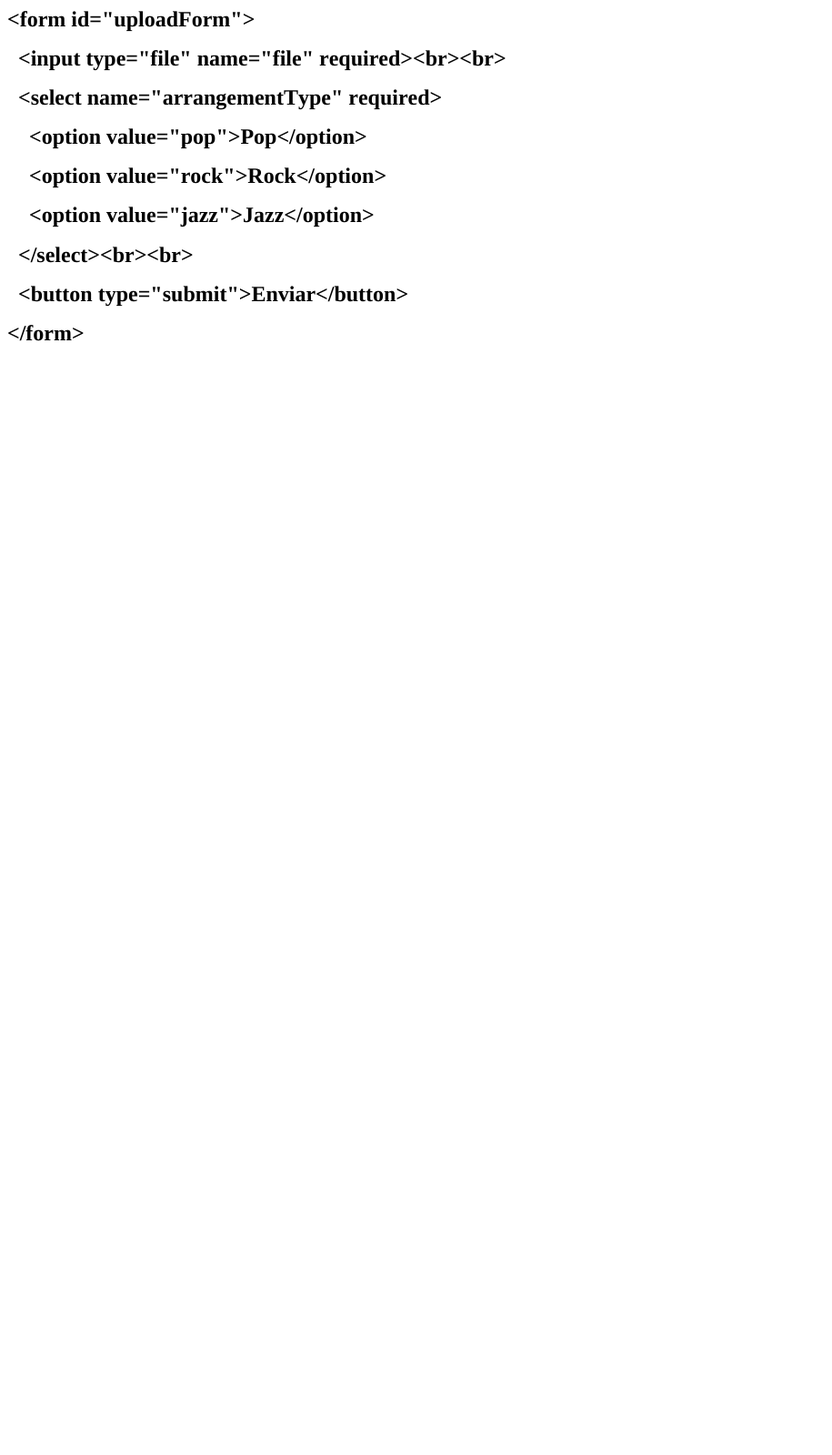
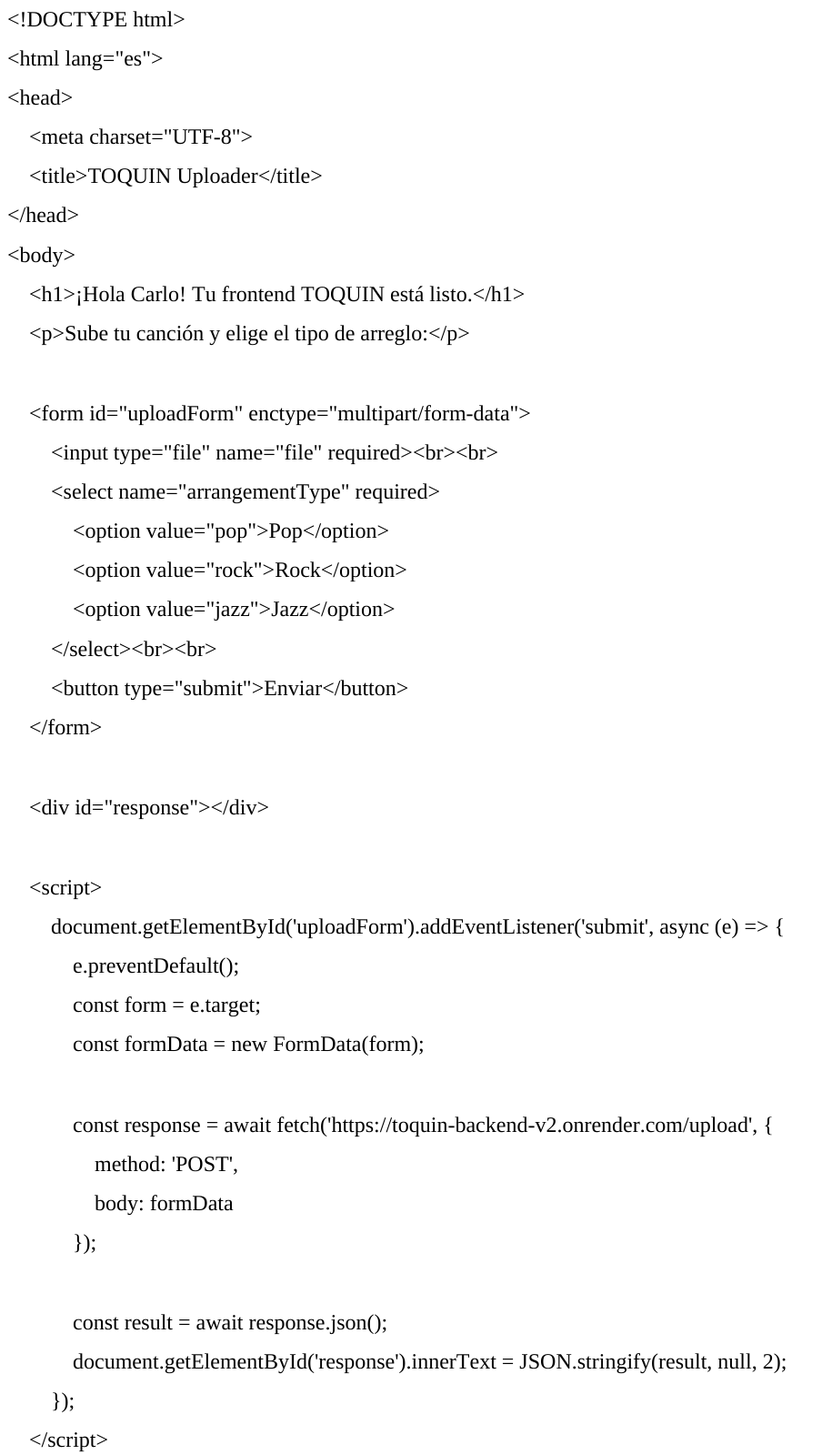
Before and after one commit to CarloGless/toquin-backend, a website: page Desktop/toquin-frontend-final/index.html in a window 1280 px wide. Shown: the top 1599 px of the page at 91% size, without its empty margins (0-915 px from the left). Before the commit the page ends 800 px from the top, so only its background shows below. Drawn offline with Linux system fonts and the light colour scheme.

Commit message:
Agrego formulario para subir canciones

```diff
--- a/Desktop/toquin-frontend-final/index.html
+++ b/Desktop/toquin-frontend-final/index.html
@@ -11,14 +11,44 @@
   </style>
 </head>
 <body>
-<h1 style="margin: 0.0px 0.0px 16.1px 0.0px; font: 24.0px Times; -webkit-text-stroke: #000000"><span class="s1"><b>&lt;form id="uploadForm"&gt;</b></span></h1>
-<h1 style="margin: 0.0px 0.0px 16.1px 0.0px; font: 24.0px Times; -webkit-text-stroke: #000000"><span class="s1"><b><span class="Apple-converted-space">  </span>&lt;input type="file" name="file" required&gt;&lt;br&gt;&lt;br&gt;</b></span></h1>
-<h1 style="margin: 0.0px 0.0px 16.1px 0.0px; font: 24.0px Times; -webkit-text-stroke: #000000"><span class="s1"><b><span class="Apple-converted-space">  </span>&lt;select name="arrangementType" required&gt;</b></span></h1>
-<h1 style="margin: 0.0px 0.0px 16.1px 0.0px; font: 24.0px Times; -webkit-text-stroke: #000000"><span class="s1"><b><span class="Apple-converted-space">    </span>&lt;option value="pop"&gt;Pop&lt;/option&gt;</b></span></h1>
-<h1 style="margin: 0.0px 0.0px 16.1px 0.0px; font: 24.0px Times; -webkit-text-stroke: #000000"><span class="s1"><b><span class="Apple-converted-space">    </span>&lt;option value="rock"&gt;Rock&lt;/option&gt;</b></span></h1>
-<h1 style="margin: 0.0px 0.0px 16.1px 0.0px; font: 24.0px Times; -webkit-text-stroke: #000000"><span class="s1"><b><span class="Apple-converted-space">    </span>&lt;option value="jazz"&gt;Jazz&lt;/option&gt;</b></span></h1>
-<h1 style="margin: 0.0px 0.0px 16.1px 0.0px; font: 24.0px Times; -webkit-text-stroke: #000000"><span class="s1"><b><span class="Apple-converted-space">  </span>&lt;/select&gt;&lt;br&gt;&lt;br&gt;</b></span></h1>
-<h1 style="margin: 0.0px 0.0px 16.1px 0.0px; font: 24.0px Times; -webkit-text-stroke: #000000"><span class="s1"><b><span class="Apple-converted-space">  </span>&lt;button type="submit"&gt;Enviar&lt;/button&gt;</b></span></h1>
-<h1 style="margin: 0.0px 0.0px 16.1px 0.0px; font: 24.0px Times; -webkit-text-stroke: #000000"><span class="s1"><b>&lt;/form&gt;</b></span></h1>
+<h1 style="margin: 0.0px 0.0px 16.1px 0.0px; font: 24.0px Times; -webkit-text-stroke: #000000"><span class="s1">&lt;!DOCTYPE html&gt;</span></h1>
+<h1 style="margin: 0.0px 0.0px 16.1px 0.0px; font: 24.0px Times; -webkit-text-stroke: #000000"><span class="s1">&lt;html lang="es"&gt;</span></h1>
+<h1 style="margin: 0.0px 0.0px 16.1px 0.0px; font: 24.0px Times; -webkit-text-stroke: #000000"><span class="s1">&lt;head&gt;</span></h1>
+<h1 style="margin: 0.0px 0.0px 16.1px 0.0px; font: 24.0px Times; -webkit-text-stroke: #000000"><span class="s1"><span class="Apple-converted-space">    </span>&lt;meta charset="UTF-8"&gt;</span></h1>
+<h1 style="margin: 0.0px 0.0px 16.1px 0.0px; font: 24.0px Times; -webkit-text-stroke: #000000"><span class="s1"><span class="Apple-converted-space">    </span>&lt;title&gt;TOQUIN Uploader&lt;/title&gt;</span></h1>
+<h1 style="margin: 0.0px 0.0px 16.1px 0.0px; font: 24.0px Times; -webkit-text-stroke: #000000"><span class="s1">&lt;/head&gt;</span></h1>
+<h1 style="margin: 0.0px 0.0px 16.1px 0.0px; font: 24.0px Times; -webkit-text-stroke: #000000"><span class="s1">&lt;body&gt;</span></h1>
+<h1 style="margin: 0.0px 0.0px 16.1px 0.0px; font: 24.0px Times; -webkit-text-stroke: #000000"><span class="s1"><span class="Apple-converted-space">    </span>&lt;h1&gt;¡Hola Carlo! Tu frontend TOQUIN está listo.&lt;/h1&gt;</span></h1>
+<h1 style="margin: 0.0px 0.0px 16.1px 0.0px; font: 24.0px Times; -webkit-text-stroke: #000000"><span class="s1"><span class="Apple-converted-space">    </span>&lt;p&gt;Sube tu canción y elige el tipo de arreglo:&lt;/p&gt;</span></h1>
+<h1 style="margin: 0.0px 0.0px 16.1px 0.0px; font: 24.0px Times; -webkit-text-stroke: #000000; min-height: 29.0px"><span class="s1"></span><br></h1>
+<h1 style="margin: 0.0px 0.0px 16.1px 0.0px; font: 24.0px Times; -webkit-text-stroke: #000000"><span class="s1"><span class="Apple-converted-space">    </span>&lt;form id="uploadForm" enctype="multipart/form-data"&gt;</span></h1>
+<h1 style="margin: 0.0px 0.0px 16.1px 0.0px; font: 24.0px Times; -webkit-text-stroke: #000000"><span class="s1"><span class="Apple-converted-space">        </span>&lt;input type="file" name="file" required&gt;&lt;br&gt;&lt;br&gt;</span></h1>
+<h1 style="margin: 0.0px 0.0px 16.1px 0.0px; font: 24.0px Times; -webkit-text-stroke: #000000"><span class="s1"><span class="Apple-converted-space">        </span>&lt;select name="arrangementType" required&gt;</span></h1>
+<h1 style="margin: 0.0px 0.0px 16.1px 0.0px; font: 24.0px Times; -webkit-text-stroke: #000000"><span class="s1"><span class="Apple-converted-space">            </span>&lt;option value="pop"&gt;Pop&lt;/option&gt;</span></h1>
+<h1 style="margin: 0.0px 0.0px 16.1px 0.0px; font: 24.0px Times; -webkit-text-stroke: #000000"><span class="s1"><span class="Apple-converted-space">            </span>&lt;option value="rock"&gt;Rock&lt;/option&gt;</span></h1>
+<h1 style="margin: 0.0px 0.0px 16.1px 0.0px; font: 24.0px Times; -webkit-text-stroke: #000000"><span class="s1"><span class="Apple-converted-space">            </span>&lt;option value="jazz"&gt;Jazz&lt;/option&gt;</span></h1>
+<h1 style="margin: 0.0px 0.0px 16.1px 0.0px; font: 24.0px Times; -webkit-text-stroke: #000000"><span class="s1"><span class="Apple-converted-space">        </span>&lt;/select&gt;&lt;br&gt;&lt;br&gt;</span></h1>
+<h1 style="margin: 0.0px 0.0px 16.1px 0.0px; font: 24.0px Times; -webkit-text-stroke: #000000"><span class="s1"><span class="Apple-converted-space">        </span>&lt;button type="submit"&gt;Enviar&lt;/button&gt;</span></h1>
+<h1 style="margin: 0.0px 0.0px 16.1px 0.0px; font: 24.0px Times; -webkit-text-stroke: #000000"><span class="s1"><span class="Apple-converted-space">    </span>&lt;/form&gt;</span></h1>
+<h1 style="margin: 0.0px 0.0px 16.1px 0.0px; font: 24.0px Times; -webkit-text-stroke: #000000; min-height: 29.0px"><span class="s1"></span><br></h1>
+<h1 style="margin: 0.0px 0.0px 16.1px 0.0px; font: 24.0px Times; -webkit-text-stroke: #000000"><span class="s1"><span class="Apple-converted-space">    </span>&lt;div id="response"&gt;&lt;/div&gt;</span></h1>
+<h1 style="margin: 0.0px 0.0px 16.1px 0.0px; font: 24.0px Times; -webkit-text-stroke: #000000; min-height: 29.0px"><span class="s1"></span><br></h1>
+<h1 style="margin: 0.0px 0.0px 16.1px 0.0px; font: 24.0px Times; -webkit-text-stroke: #000000"><span class="s1"><span class="Apple-converted-space">    </span>&lt;script&gt;</span></h1>
+<h1 style="margin: 0.0px 0.0px 16.1px 0.0px; font: 24.0px Times; -webkit-text-stroke: #000000"><span class="s1"><span class="Apple-converted-space">        </span>document.getElementById('uploadForm').addEventListener('submit', async (e) =&gt; {</span></h1>
+<h1 style="margin: 0.0px 0.0px 16.1px 0.0px; font: 24.0px Times; -webkit-text-stroke: #000000"><span class="s1"><span class="Apple-converted-space">            </span>e.preventDefault();</span></h1>
+<h1 style="margin: 0.0px 0.0px 16.1px 0.0px; font: 24.0px Times; -webkit-text-stroke: #000000"><span class="s1"><span class="Apple-converted-space">            </span>const form = e.target;</span></h1>
+<h1 style="margin: 0.0px 0.0px 16.1px 0.0px; font: 24.0px Times; -webkit-text-stroke: #000000"><span class="s1"><span class="Apple-converted-space">            </span>const formData = new FormData(form);</span></h1>
+<h1 style="margin: 0.0px 0.0px 16.1px 0.0px; font: 24.0px Times; -webkit-text-stroke: #000000; min-height: 29.0px"><span class="s1"></span><br></h1>
+<h1 style="margin: 0.0px 0.0px 16.1px 0.0px; font: 24.0px Times; -webkit-text-stroke: #000000"><span class="s1"><span class="Apple-converted-space">            </span>const response = await fetch('https://toquin-backend-v2.onrender.com/upload', {</span></h1>
+<h1 style="margin: 0.0px 0.0px 16.1px 0.0px; font: 24.0px Times; -webkit-text-stroke: #000000"><span class="s1"><span class="Apple-converted-space">                </span>method: 'POST',</span></h1>
+<h1 style="margin: 0.0px 0.0px 16.1px 0.0px; font: 24.0px Times; -webkit-text-stroke: #000000"><span class="s1"><span class="Apple-converted-space">                </span>body: formData</span></h1>
+<h1 style="margin: 0.0px 0.0px 16.1px 0.0px; font: 24.0px Times; -webkit-text-stroke: #000000"><span class="s1"><span class="Apple-converted-space">            </span>});</span></h1>
+<h1 style="margin: 0.0px 0.0px 16.1px 0.0px; font: 24.0px Times; -webkit-text-stroke: #000000; min-height: 29.0px"><span class="s1"></span><br></h1>
+<h1 style="margin: 0.0px 0.0px 16.1px 0.0px; font: 24.0px Times; -webkit-text-stroke: #000000"><span class="s1"><span class="Apple-converted-space">            </span>const result = await response.json();</span></h1>
+<h1 style="margin: 0.0px 0.0px 16.1px 0.0px; font: 24.0px Times; -webkit-text-stroke: #000000"><span class="s1"><span class="Apple-converted-space">            </span>document.getElementById('response').innerText = JSON.stringify(result, null, 2);</span></h1>
+<h1 style="margin: 0.0px 0.0px 16.1px 0.0px; font: 24.0px Times; -webkit-text-stroke: #000000"><span class="s1"><span class="Apple-converted-space">        </span>});</span></h1>
+<h1 style="margin: 0.0px 0.0px 16.1px 0.0px; font: 24.0px Times; -webkit-text-stroke: #000000"><span class="s1"><span class="Apple-converted-space">    </span>&lt;/script&gt;</span></h1>
+<h1 style="margin: 0.0px 0.0px 16.1px 0.0px; font: 24.0px Times; -webkit-text-stroke: #000000"><span class="s1">&lt;/body&gt;</span></h1>
+<h1 style="margin: 0.0px 0.0px 16.1px 0.0px; font: 24.0px Times; -webkit-text-stroke: #000000"><span class="s1">&lt;/html&gt;</span></h1>
 </body>
 </html>
```
